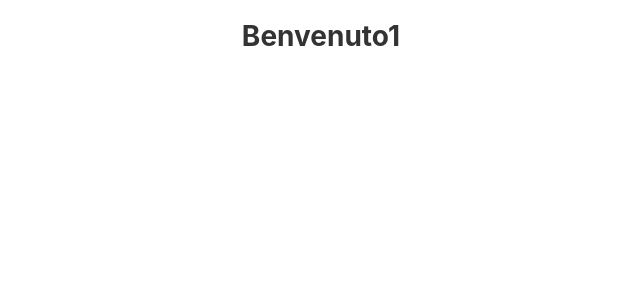
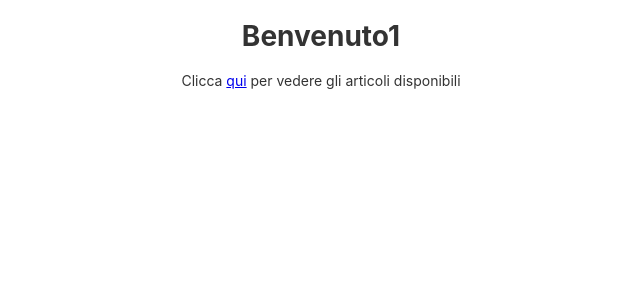
Before and after one commit to francescapetra/angular-alphashop, an Angular app in the folder alphashop/: page /welcome/1 in a window 1280 px wide. Shown: the top 300 px of the page, without its empty margins (319-959 px from the left). Built offline with nearby package versions, Linux system fonts and the light colour scheme.

Commit message:
routerLink

```diff
--- a/alphashop/src/app/welcome/welcome.component.html
+++ b/alphashop/src/app/welcome/welcome.component.html
@@ -1 +1,3 @@
 <h1>Benvenuto{{utente}}</h1>
+
+<div> Clicca <a routerLink="/articoli">qui</a> per vedere gli articoli disponibili</div>
```
